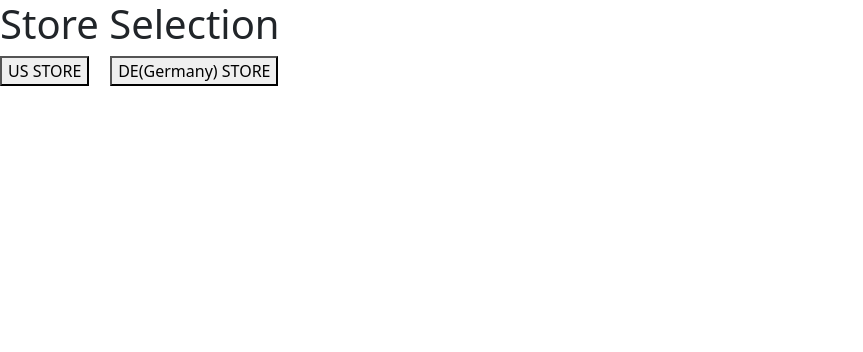
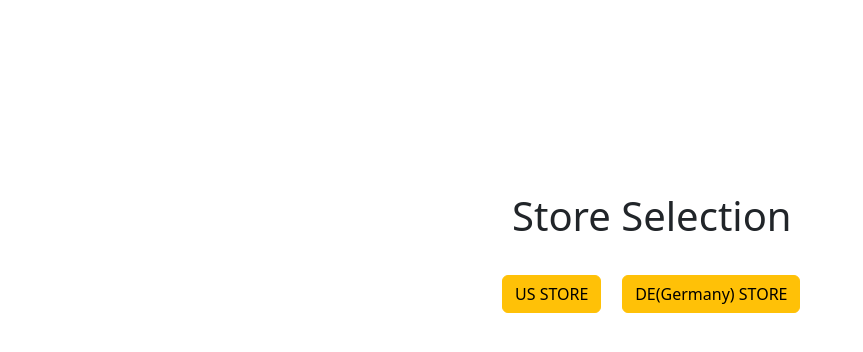
Before and after one commit to sanjay6410/CT-Price_Notifier, a React (Create React App) app in the folder price-notifier-frontend/: page /storeSelection in a window 1280 px wide. Shown: the top 352 px of the page, without its empty margins (0-863 px from the left). Built offline with nearby package versions, Linux system fonts and the light colour scheme.

Commit message:
store selction frontend css

```diff
--- a/price-notifier-frontend/src/components/StoreSelection.jsx
+++ b/price-notifier-frontend/src/components/StoreSelection.jsx
@@ -1,4 +1,5 @@
 import React from "react";
+import './css/StoreSelection.css';
 
 function StoreSelection(){
     const handleUsStore=(e)=>{
@@ -8,10 +9,12 @@ function StoreSelection(){
         window.location.assign("/listProducts"+"/DE")
     }
     return (
-        <div>
+        <div className="storeSelectionMainDiv">
             <h1>Store Selection </h1>
-            <button onClick={handleUsStore}>US STORE</button>&nbsp;&nbsp;&nbsp;&nbsp;&nbsp;
-            <button onClick={handleDeStore}>DE(Germany) STORE </button>
+            <div className="storeSelectionBtns">
+            <button onClick={handleUsStore} className="btn btn-warning">US STORE</button>&nbsp;&nbsp;&nbsp;&nbsp;&nbsp;
+            <button onClick={handleDeStore} className="btn btn-warning">DE(Germany) STORE </button>
+            </div>
         </div>
     );
 }
--- /dev/null
+++ b/price-notifier-frontend/src/components/css/StoreSelection.css
@@ -0,0 +1,10 @@
+.storeSelectionMainDiv{
+    /* display: flex;
+    flex-direction: column; */
+    margin-left: 40%;
+    margin-top: 15%;
+}
+.storeSelectionBtns{
+    margin-top: 35px;
+    margin-left: -10px;
+}
```
